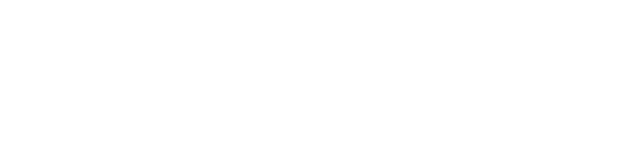
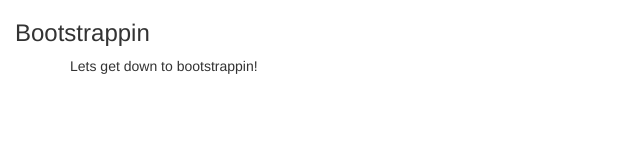
Before and after one commit to LukasDeRuiter/experimentalCode, a plain HTML site: page bootstrappin.html in a window 1280 px wide. Shown: the whole page, without its empty margins (0-640 px from the left). Drawn offline with nearby package versions, Linux system fonts and the light colour scheme.

Commit message:
added first bootstrap classes

```diff
--- a/bootstrappin.html
+++ b/bootstrappin.html
@@ -5,10 +5,20 @@
     <meta http-equiv="X-UA-Compatible" content="IE=edge">
     <meta name="viewport" content="width=device-width, initial-scale=1.0">
     <link rel="stylesheet" href="https://maxcdn.bootstrapcdn.com/bootstrap/3.4.1/css/bootstrap.min.css">
+    <script src="https://ajax.googleapis.com/ajax/libs/jquery/3.5.1/jquery.min.js"></script>
+    <script src="https://maxcdn.bootstrapcdn.com/bootstrap/3.4.1/js/bootstrap.min.js"></script>
+    <meta name="viewport" content="width=device-width, initial-scale=1">
     <title>Document</title>
 </head>
 <body>
 
+<div class="container-fluid">
+<h3>Bootstrappin</h3>
+</div>
+
+<div class="container">
+<p>Lets get down to bootstrappin!</p>
+</div>
 
 </body>
 
```
